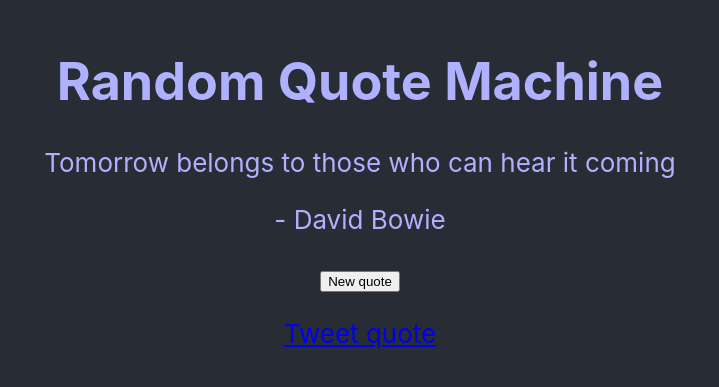
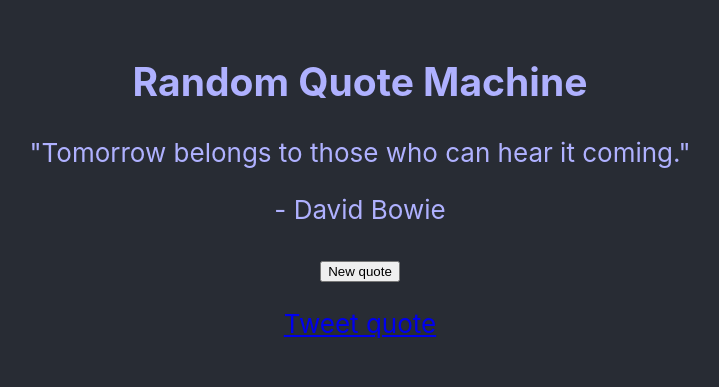
Before and after one commit to r-s-i/random-quote-machine, a React (Create React App) app: page / in a window 1280 px wide. Shown: the part 205-592 px from the top of the page, without its empty margins (280-999 px from the left). Built offline with nearby package versions, Linux system fonts and the light colour scheme.

Commit message:
Made quote-box be horizontally centered

```diff
--- a/src/App.js
+++ b/src/App.js
@@ -4,7 +4,7 @@
 // hardcoded quotes as stand-in:
 const quotes = [
   {
-    quote: "Tomorrow belongs to those who can hear it coming",
+    quote: "Tomorrow belongs to those who can hear it coming.",
     author: "David Bowie"
   },
   {
@@ -29,9 +29,9 @@
   return (
     <div className="App">
       <main>
+        <section id="quote-box">
         <h1>Random Quote Machine</h1>
-        <section id="quote-box">
-          <p id="text">{currentQuote.quote}</p>
+          <p id="text">"{currentQuote.quote}"</p>
           <p id="author">- {currentQuote.author}</p>
           <button id="new-quote" onClick={handleClick}>New quote</button>
           <p>
@@ -39,7 +39,6 @@
           </p>
         </section>
       </main>
-
     </div>
   );
 }
```
